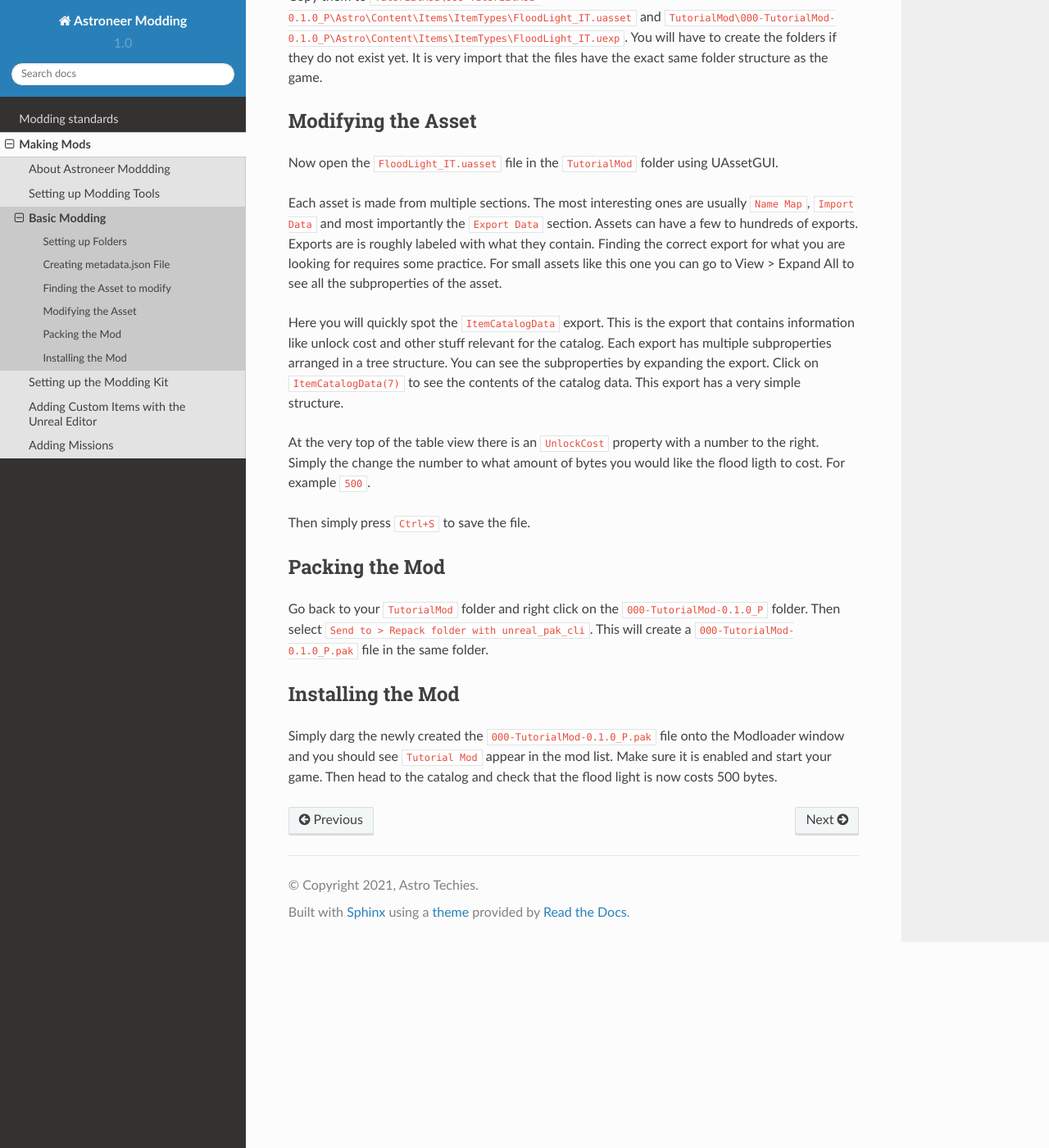
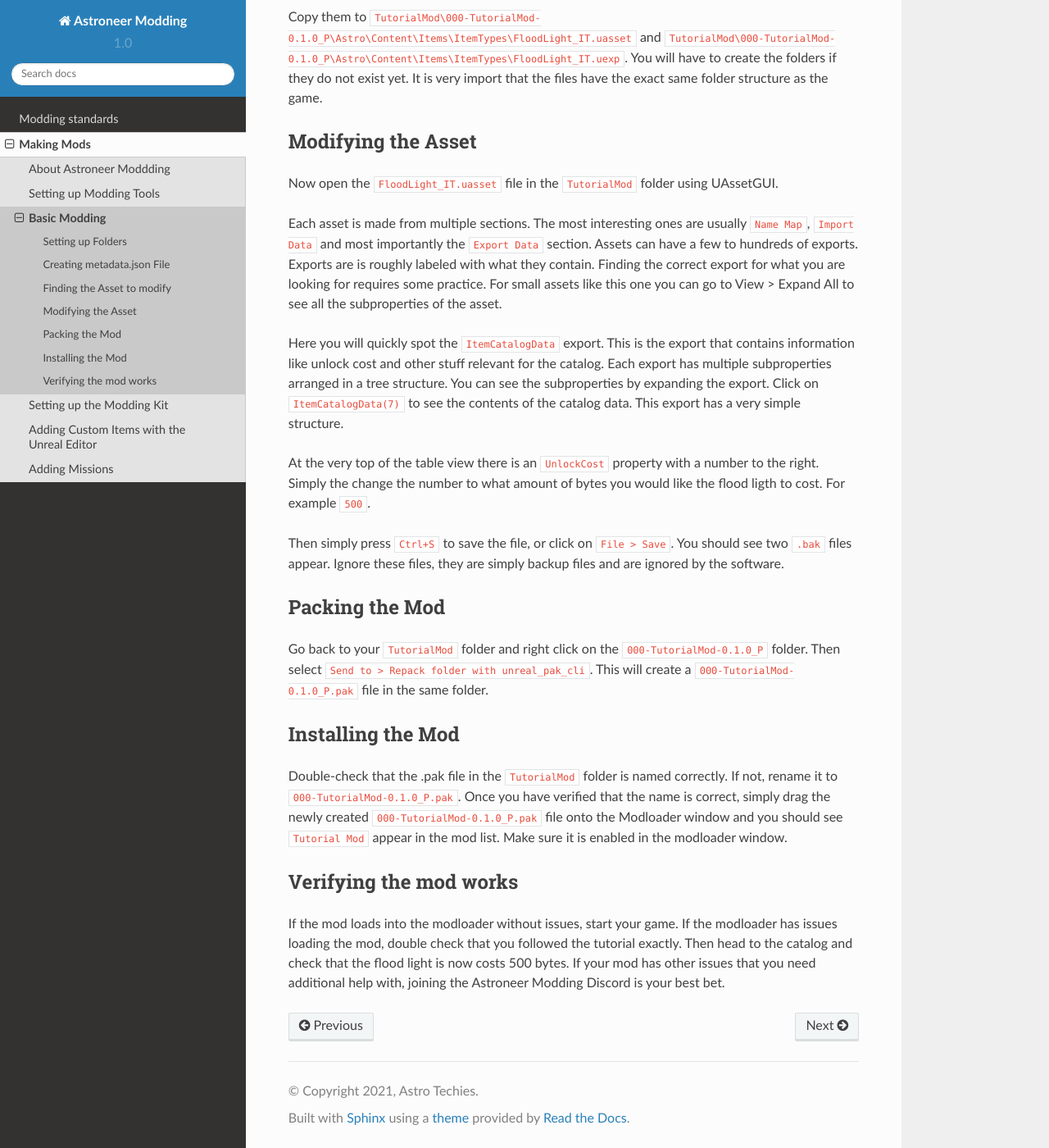
Before and after one commit to AstroTechies/astroneermodding, a Sphinx documentation site: the page built from docs/guides/basicModding.rst, in a window 1280 px wide and 1400 px high, scrolled down 1380 px. Shown: the whole window at 82% size. Built offline with Sphinx 7.4.7 and the Read the Docs theme 2.0.0, drawn with Linux system fonts in a browser that asks for light colours; some of the changed text lies outside the part shown.

Commit message:
Update basicmodding.rst to use correct commands, provide more details on packaging the mod, and other details to help reduce the chance for confusion.

```diff
--- a/docs/guides/basicModding.rst
+++ b/docs/guides/basicModding.rst
@@ -77,7 +77,8 @@
 Simply the change the number to what amount of bytes you would like the flood ligth to cost. For
 example ``500``.
 
-Then simply press ``Ctrl+S`` to save the file.
+Then simply press ``Ctrl+S`` to save the file, or click on ``File > Save``.  You should see two ``.bak``
+files appear.  Ignore these files, they are simply backup files and are ignored by the software.
 
 Packing the Mod
 ---------------
@@ -89,6 +90,12 @@
 Installing the Mod
 ------------------
 
-Simply darg the newly created the ``000-TutorialMod-0.1.0_P.pak`` file onto the Modloader window and
-you should see ``Tutorial Mod`` appear in the mod list. Make sure it is enabled and start your
-game. Then head to the catalog and check that the flood light is now costs 500 bytes.
+Double-check that the .pak file in the ``TutorialMod`` folder is named correctly.  If not, rename it to
+``000-TutorialMod-0.1.0_P.pak``.  Once you have verified that the name is correct, simply drag the newly
+created ``000-TutorialMod-0.1.0_P.pak`` file onto the Modloader window and
+you should see ``Tutorial Mod`` appear in the mod list. Make sure it is enabled in the modloader window.
+
+Verifying the mod works
+-----------------------
+
+If the mod loads into the modloader without issues, start your game. If the modloader has issues loading the mod, double check that you followed the tutorial exactly.  Then head to the catalog and check that the flood light is now costs 500 bytes.  If your mod has other issues that you need additional help with, joining the Astroneer Modding Discord is your best bet.
```
Also changed, not shown: other parts of docs/guides/basicModding.rst (+2 -2 lines).
